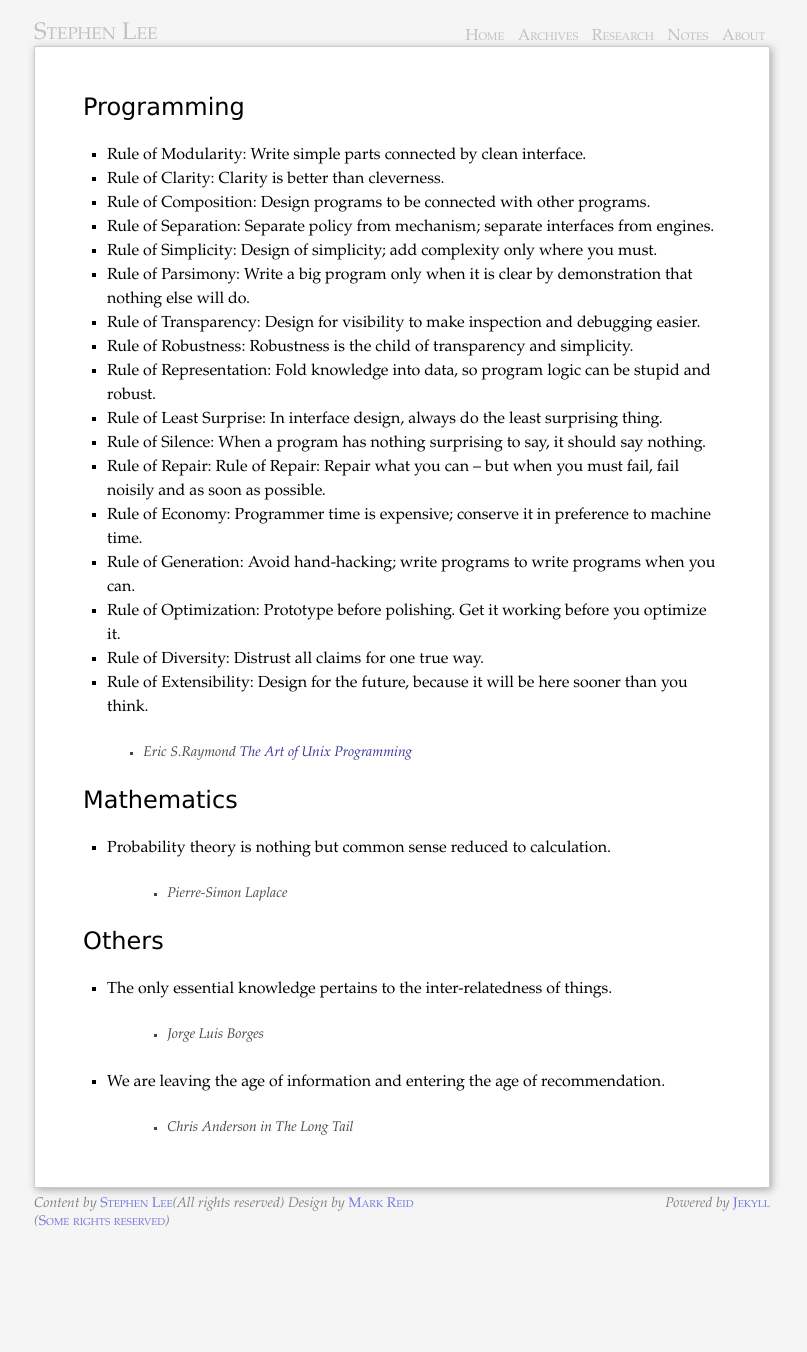
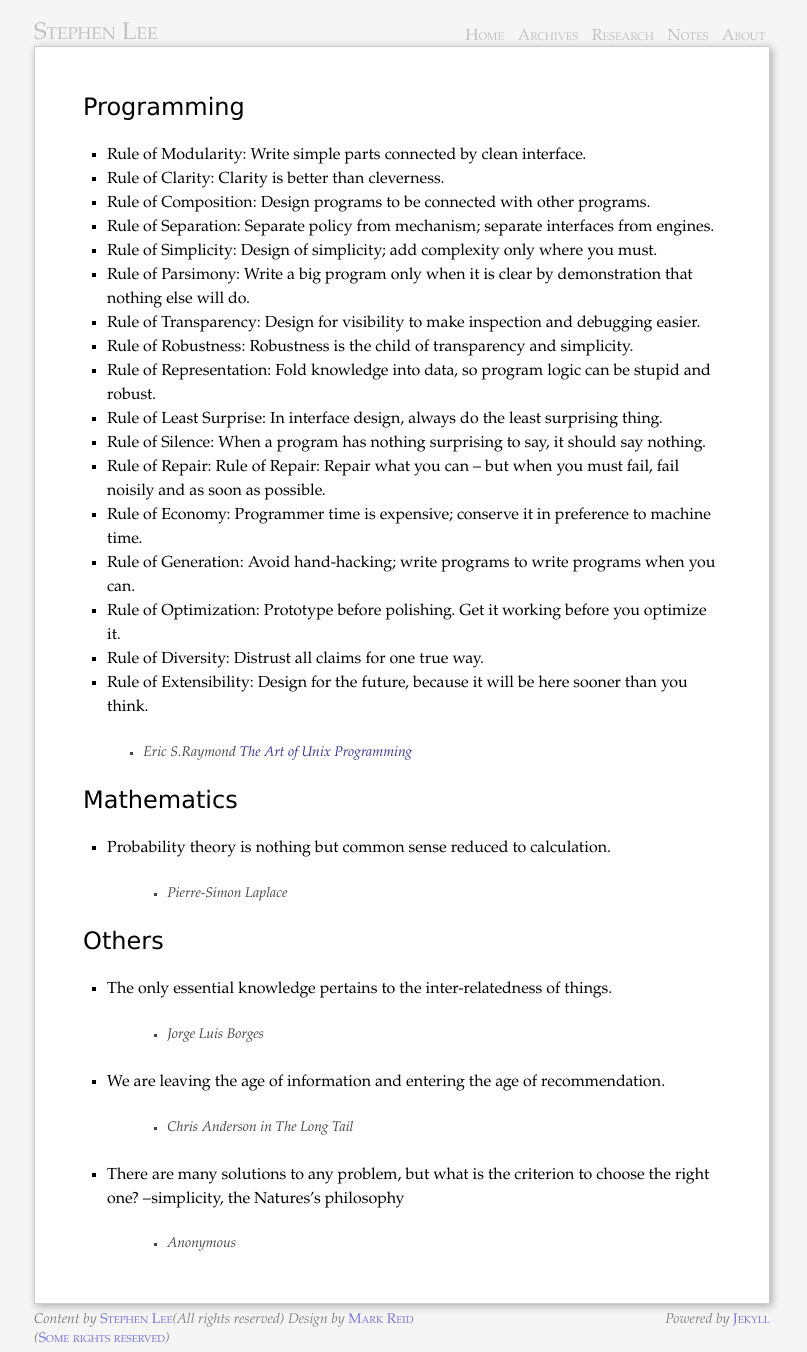
Before and after one commit to stephenLee/stephenlee.github.com, a Jekyll site: the page built from notes/quotes/index.markdown, in a window 1280 px wide. Shown: the whole page, without its empty margins (238-1045 px from the left). Built offline with Jekyll 4.4.1, drawn with Linux system fonts in a browser that asks for light colours; before the commit the page ends 1236 px from its top, so only the background shows below that.

Commit message:
add a quote

```diff
--- a/notes/quotes/index.markdown
+++ b/notes/quotes/index.markdown
@@ -41,3 +41,7 @@ here sooner than you think.
 * We are leaving the age of information and entering the age of
   recommendation.
 > - *Chris Anderson in The Long Tail*
+
+* There are many solutions to any problem, but what is the criterion
+  to choose the right one? --simplicity, the Natures's philosophy
+> - *Anonymous*
```
Also changed, not shown: _posts/2011-11-11-test.md (+2 -0 lines).
